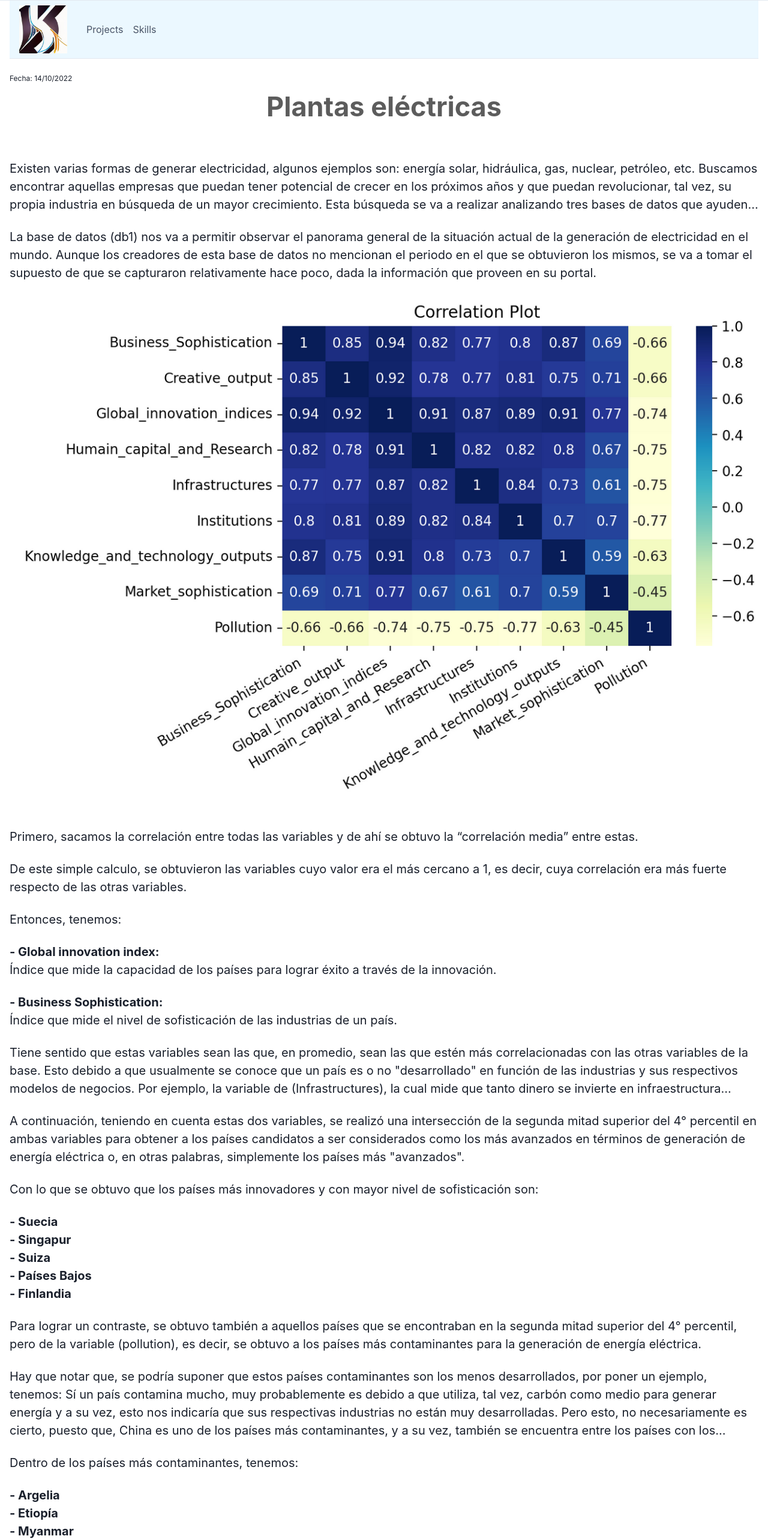
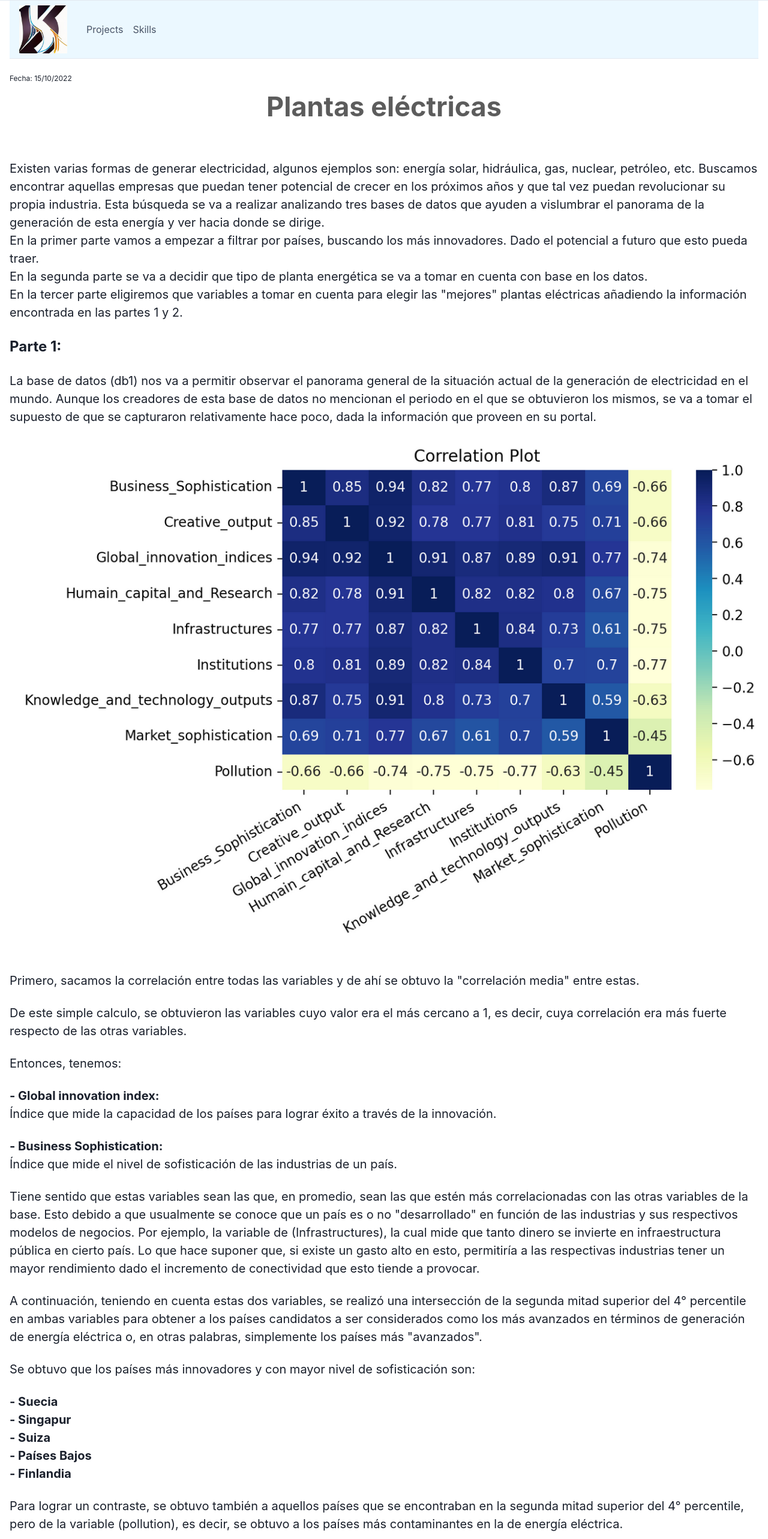
Before and after one commit to KenatSF/kenny-projects, a Next.js app: page /electricity in a window 1280 px wide. Shown: the top 2566 px of the page at 60% size. Built offline with nearby package versions, Linux system fonts and the light colour scheme.

Commit message:
Electricity project finished

```diff
--- a/components/datagrid/index.js
+++ b/components/datagrid/index.js
@@ -9,9 +9,9 @@ export default function Datagrid() {
         <Flex direction="column" justifyContent="center" alignItems="center" width="50vw" height="50vh" bgColor="white">
             <Box>
                 <Grid templateColumns="repeat(4, minmax(250px, 1fr))" gap={6}>
+                    <Projectinfo titulillo={"Electricity consumption"} image={"./datascience/electricity.jpg"} linkTo={"electricity"} samePage={true}/>
+                    <Projectinfo titulillo={"Stock Indices"} image={"./datascience/stockindices.jpg"} linkTo={"https://github.com/KenatSF/Heavy-Indexes"} samePage={false}/>
                     <Projectinfo titulillo={"Market sales"} image={"./datascience/market.jpg"} linkTo={"https://github.com/KenatSF/Basic_Data_Analysis"} samePage={false}/>
-                    <Projectinfo titulillo={"Electricity consumption"} image={"./datascience/electricity.jpg"} linkTo={"electricity"} samePage={true}/>
-                    <Projectinfo titulillo={"Stock Indices"} image={"./datascience/stockindices.jpg"} linkTo={"/centrality"} samePage={true}/>
                     <Projectinfo titulillo={"Bitcoin crash prediction"} image={"./datascience/bitcoin.jpg"} linkTo={"https://github.com/KenatSF/Bitcoin-fall-prediction"} samePage={false}/>
                 </Grid>
             </Box>
--- a/pages/electricity.js
+++ b/pages/electricity.js
@@ -4,18 +4,32 @@ import { Flex, Text, Stack, Box, Center, Image, Link, Button } from "@chakra-ui/
 export default function Electricity() {
     return (
         <Box>
-            <Text as='sub'>Fecha: 14/10/2022</Text>
+            <Text as='sub'>Fecha: 15/10/2022</Text>
             <br />
             <Center h='80px' color='blackAlpha.700'>
                 <Text fontSize='45px' as='b'>Plantas eléctricas </Text>
             </Center>
             <br />
             <br />
-            <Text fontSize='xl' noOfLines={[1, 2, 3]}>
+            <Text fontSize='xl' noOfLines={[1, 2, 3, 4]}>
                 Existen varias formas de generar electricidad, algunos ejemplos son: energía solar, hidráulica, gas, nuclear, petróleo, etc.
-                Buscamos encontrar aquellas empresas que puedan tener potencial de crecer en los próximos años y que puedan revolucionar, tal vez,
-                su propia industria en búsqueda de un mayor crecimiento. Esta búsqueda se va a realizar analizando tres bases de datos que ayuden
+                Buscamos encontrar aquellas empresas que puedan tener potencial de crecer en los próximos años y que tal vez puedan revolucionar
+                su propia industria. Esta búsqueda se va a realizar analizando tres bases de datos que ayuden
                 a vislumbrar el panorama de la generación de esta energía y ver hacia donde se dirige.
+            </Text>
+            <Text fontSize='xl' noOfLines={[1, 2, 3, 4]}>
+                En la primer parte vamos a empezar a filtrar por países, buscando los más innovadores. Dado el potencial a futuro que esto pueda traer.
+            </Text>
+            <Text fontSize='xl' noOfLines={[1, 2, 3, 4]}>
+                En la segunda parte se va a decidir que tipo de planta energética se va a tomar en cuenta con base en los datos.
+            </Text>
+            <Text fontSize='xl' noOfLines={[1, 2, 3, 4]}>
+                En la tercer parte eligiremos que variables a tomar en cuenta para elegir las &quot;mejores&quot; plantas eléctricas añadiendo la información encontrada
+                en las partes 1 y 2.
+            </Text>
+            <br />
+            <Text fontSize='2xl' noOfLines={[1]} as='b'>
+                Parte 1:
             </Text>
             <br />
             <Text fontSize='xl' noOfLines={[1, 2, 3]}>
@@ -28,7 +42,7 @@ export default function Electricity() {
             <br />
             <br />
             <Text fontSize='xl' noOfLines={[1, 2, 3]}>
-                Primero, sacamos la correlación entre todas las variables y de ahí se obtuvo la “correlación media” entre estas.
+                Primero, sacamos la correlación entre todas las variables y de ahí se obtuvo la &quot;correlación media&quot; entre estas.
             </Text>
             <br />
             <Text fontSize='xl' noOfLines={[1, 2, 3]}>
@@ -53,7 +67,7 @@ export default function Electricity() {
                 Índice que mide el nivel de sofisticación de las industrias de un país.
             </Text>
             <br />
-            <Text fontSize='xl' noOfLines={[1, 2, 3]}>
+            <Text fontSize='xl' noOfLines={[1, 2, 3, 4, 5]}>
                 Tiene sentido que estas variables sean las que, en promedio, sean las que estén más correlacionadas con las otras variables de la base. Esto debido a que usualmente
                 se conoce que un país es o no &quot;desarrollado&quot; en función de las industrias y sus respectivos modelos de negocios. Por ejemplo, la variable de (Infrastructures), la cual
                 mide que tanto dinero se invierte en infraestructura pública en cierto país. Lo que hace suponer que, si existe un gasto alto en esto, permitiría a las respectivas
@@ -61,13 +75,13 @@ export default function Electricity() {
             </Text>
             <br />
             <Text fontSize='xl' noOfLines={[1, 2, 3]}>
-                A continuación, teniendo en cuenta estas dos variables, se realizó una intersección de la segunda mitad superior del 4° percentil en ambas variables para obtener a los
+                A continuación, teniendo en cuenta estas dos variables, se realizó una intersección de la segunda mitad superior del 4° percentile en ambas variables para obtener a los
                 países candidatos a ser considerados como los más avanzados en términos de generación de energía eléctrica o, en otras palabras, simplemente los países más
                 &quot;avanzados&quot;.
             </Text>
             <br />
             <Text fontSize='xl' noOfLines={[1, 2, 3]}>
-                Con lo que se obtuvo que los países más innovadores y con mayor nivel de sofisticación son:
+                Se obtuvo que los países más innovadores y con mayor nivel de sofisticación son:
             </Text>
             <br />
             <Text fontSize='xl' noOfLines={[1, 2, 3, 4, 5]} as='b'>
@@ -81,8 +95,8 @@ export default function Electricity() {
             </Text>
             <br />
             <Text fontSize='xl'>
-                Para lograr un contraste, se obtuvo también a aquellos países que se encontraban en la segunda mitad superior del 4° percentil, pero de la variable (pollution), es decir, se obtuvo a los
-                países más contaminantes para la generación de energía eléctrica.
+                Para lograr un contraste, se obtuvo también a aquellos países que se encontraban en la segunda mitad superior del 4° percentile, pero de la variable (pollution), es decir, se obtuvo a los
+                países más contaminantes en la de energía eléctrica.
             </Text>
             <br />
             <Text fontSize='xl' noOfLines={[1, 2, 3, 4]}>
@@ -109,6 +123,10 @@ export default function Electricity() {
                 también hacía el pasado y así poder vislumbrar la tendencia de la generación de energía en los próximos años.
             </Text>
             <br />
+            <br />
+            <Text fontSize='2xl' noOfLines={[1]} as='b'>
+                Parte 2:
+            </Text>
             <Text fontSize='xl' noOfLines={[1, 2, 3]}>
                 Gracias a la base de datos (db2) podemos notar el gran desarrollo que ha experimentado la humanidad durante el último siglo.
             </Text>
@@ -140,14 +158,18 @@ export default function Electricity() {
             <br />
             <br />
             <br />
-            <Text fontSize='xl' noOfLines={[1, 2, 3]}>
-                Con lo anterior podemos suponer que el incremento en el uso energético, y de nuestro interés la demanda de electricidad no va a hacer otra cosa más que incrementarse.
+            <Text fontSize='xl' noOfLines={[1, 2, 3, 4]}>
+                Con lo anterior podemos suponer que el incremento del uso energía, y de nuestro interés la demanda de electricidad no va a hacer otra cosa más que incrementarse.
                 Por lo que invertir en empresas que se dediquen a la generación de esta, es y seguirá siendo rentable por muchos años más. Lo cual hay que recalcar que es más que obvio,
                 dada la importancia de la generación de energía para el desarrollo de la humanidad.
             </Text>
             <br />
-            <Text fontSize='xl' noOfLines={[1, 2, 3]} as='b'>
+            <Text fontSize='xl' noOfLines={[1, 2, 3]}>
                 Nota: Los gráficos no son del todo precisos, dada la falta de datos de la base (db2): países, años, cifras, etc.
+            </Text>
+            <br />
+            <Text fontSize='2xl' noOfLines={[1]} as='b'>
+                Parte 3:
             </Text>
             <br />
             <Text fontSize='xl' noOfLines={[1, 2, 3]}>
@@ -161,7 +183,7 @@ export default function Electricity() {
             <br />
             <br />
             <Text fontSize='xl' noOfLines={[1, 2, 3]}>
-                Aquí podemos ver, por ejemplo, aunque existen una gran cantidad de plantas cuya generación de energía depende principalmente de energía solar. Esta manera de generar
+                Aquí podemos ver, por ejemplo: Aunque existen una gran cantidad de plantas cuya generación de energía depende principalmente de energía solar. Esta manera de generar
                 electricidad apenas alcanza una capacidad media de 17.66 MW. Mientras que, si lo comparamos con el petróleo, cuya cantidad de plantas es muy inferior a la solar,
                 se alcanza una capacidad media de 112.88 MW.
             </Text>
@@ -248,16 +270,16 @@ export default function Electricity() {
                 La razón de dejar atrás a los países más contaminantes es porque su propósito era solo el de contrastar las distintas fuentes de energía eléctrica.
             </Text>
             <br />
-            <Text fontSize='xl' noOfLines={[1, 2, 3]}>
+            <Text fontSize='xl' noOfLines={[1, 2, 3, 4]}>
                 También vamos a dejar de lado a Rusia, debido a las sanciones que ha sufrido con la guerra y su aislamiento del mercado “occidental”. Por su parte, China ha
                 experimentado algo similar, pero no tanto por sanciones sino por su propia política económica. Por ejemplo, la salida de varias empresas de la bolsa de valores de
                 Nueva York. Dadas las razones anteriores podría existir un mayor riesgo de invertir en empresas de estos países.
             </Text>
             <br />
-            <Text fontSize='xl' noOfLines={[1, 2, 3]}>
+            <Text fontSize='xl' noOfLines={[1, 2, 3, 4]}>
                 Finalmente, se realizó una limpieza de datos en la variable (owner of plant) puesto que esta variable contenía muchos datos faltantes. Hay que notar que la variable
                 que se utilizó para filtrar las distintas plantas fue (capacity in MW). Esto se hizo de esta manera, ya que nos indica la capacidad máxima que es capaz de generar la
-                planta eléctrica. Por lo que, se tomaron en cuenta aquellas plantas que se encontraban en el 4° percentil, es decir, las de mayor capacidad.
+                planta eléctrica. Por lo que, se tomaron en cuenta aquellas plantas que se encontraban en el 4° percentile, es decir, las de mayor capacidad.
             </Text>
             <br />
             <Text fontSize='xl' noOfLines={[1, 2, 3]}>
@@ -265,7 +287,7 @@ export default function Electricity() {
             </Text>
             <br />
             <Text fontSize='xl' noOfLines={[1, 2, 3]}>
-                Las empresas resultantes, son:
+                Por último, las empresas obtenidas, son:
             </Text>
             <Image src="./projects/electricity/companies.png" alt='companies' width="600" height="700" />
             <br />
```
Also changed, not shown: pages/centrality.js (deleted, +0 -14 lines).
